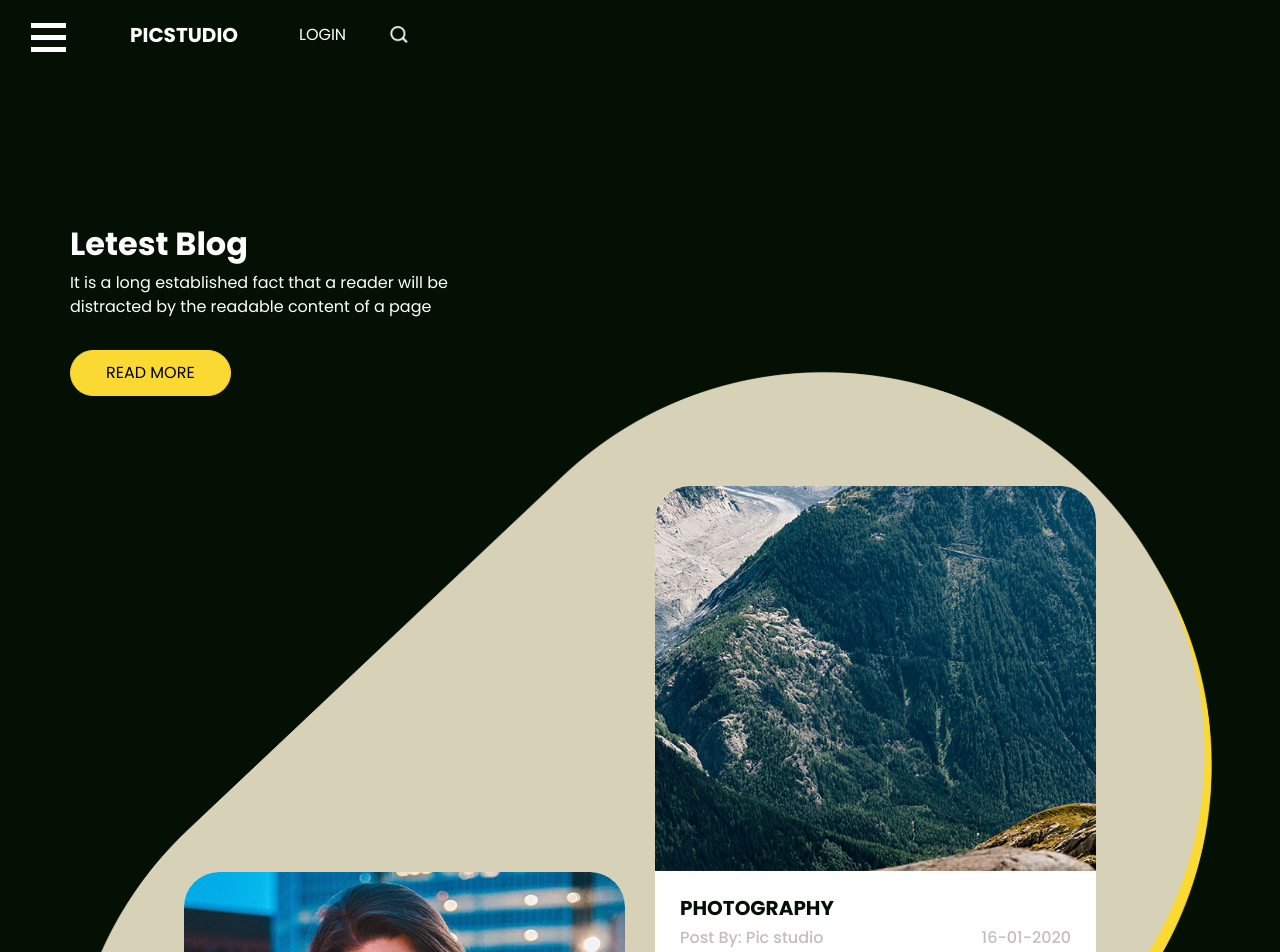
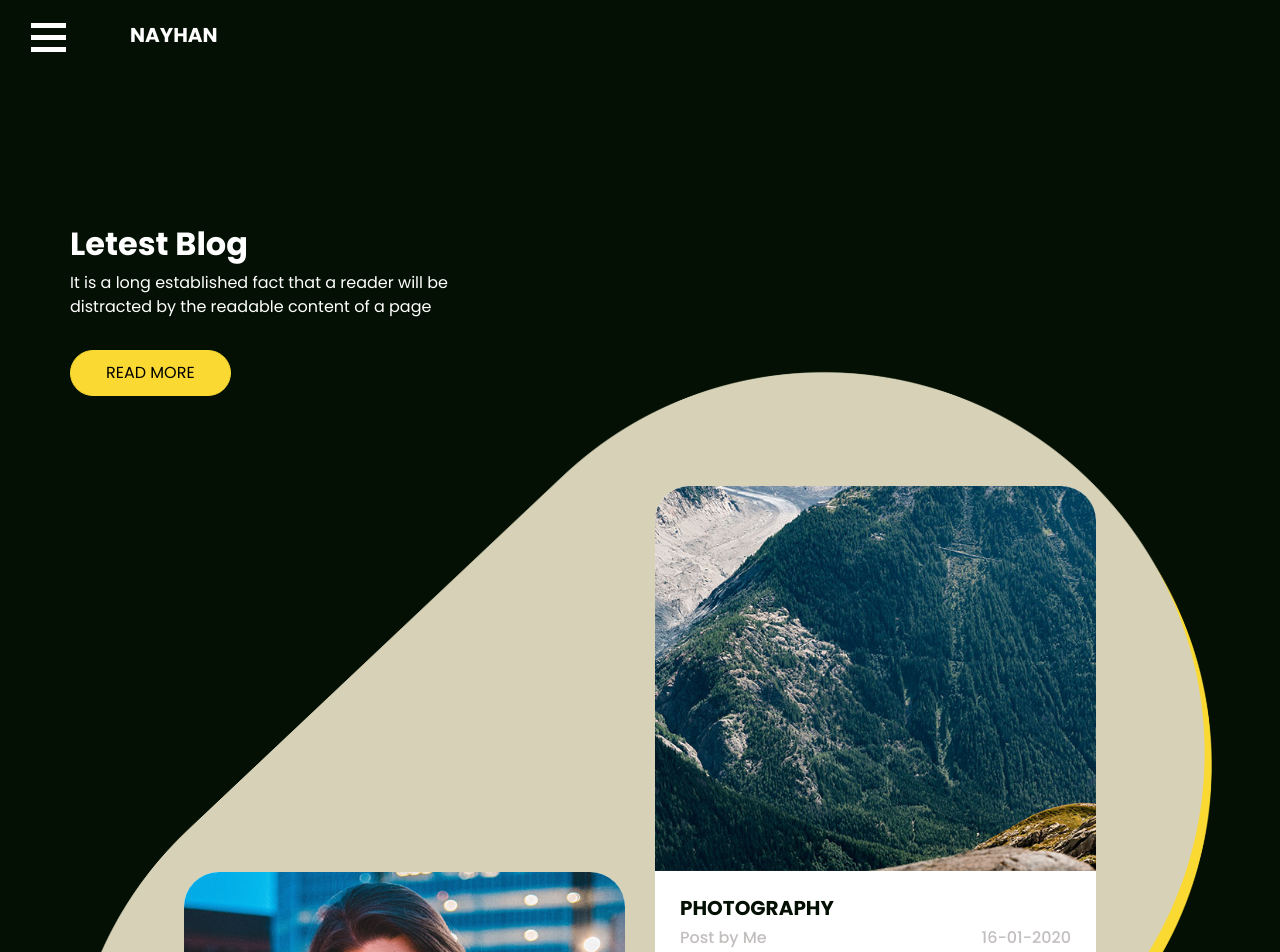
Before and after one commit to Nayhan07/nayhangiri, a plain HTML site: page blog.html in a window 1280 px wide. Shown: the top 952 px of the page. Drawn offline with nearby package versions, Linux system fonts and the light colour scheme.

Commit message:
Update blog.html

```diff
--- a/blog.html
+++ b/blog.html
@@ -12,7 +12,7 @@
   <meta name="description" content="" />
   <meta name="author" content="" />
 
-  <title>Picstudio</title>
+  <title>Nayhan</title>
 
   <!-- slider stylesheet -->
   <link rel="stylesheet" type="text/css" href="https://cdnjs.cloudflare.com/ajax/libs/OwlCarousel2/2.3.4/assets/owl.carousel.min.css" />
@@ -53,17 +53,10 @@
             </div>
             <a class="navbar-brand" href="index.html">
               <span>
-                Picstudio
+                Nayhan
               </span>
             </a>
-            <div class="user_option">
-              <a href="#">
-                login
-              </a>
-              <form class="form-inline ">
-                <button class="btn  nav_search-btn" type="submit"></button>
-              </form>
-            </div>
+
           </div>
         </nav>
       </div>
@@ -114,7 +107,7 @@
                       </h5>
                       <div class="blog_post">
                         <h6>
-                          Post By: Pic studio
+                          Post by Me
                         </h6>
                         <h6>
                           16-01-2020
@@ -139,7 +132,7 @@
                       </h5>
                       <div class="blog_post">
                         <h6>
-                          Post By: Pic studio
+                          Post by Me
                         </h6>
                         <h6>
                           16-01-2020
@@ -260,7 +253,6 @@
     <div class="container">
       <p>
         &copy; <span id="displayYear"></span> All Rights Reserved. Design by
-        <a href="https://html.design/">Free Html Templates</a>
       </p>
     </div>
   </footer>
```
